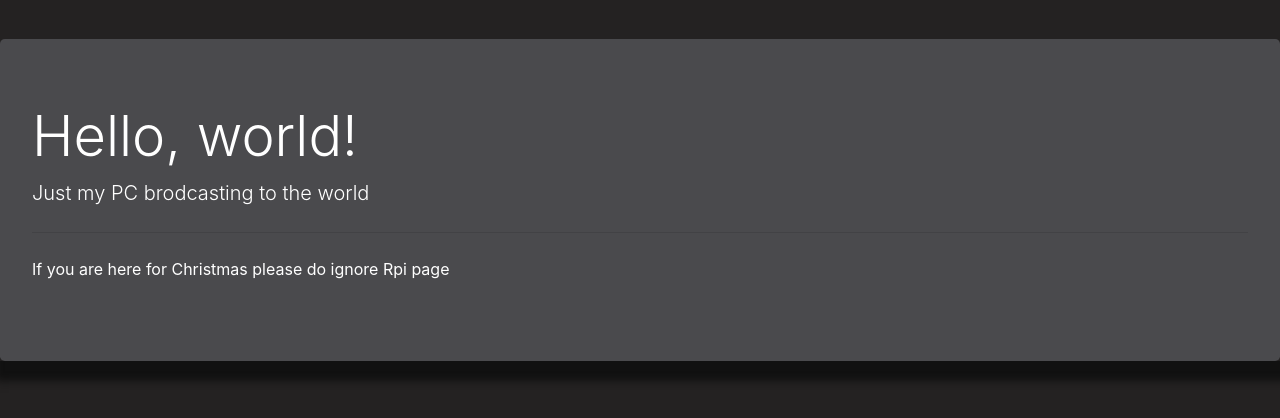
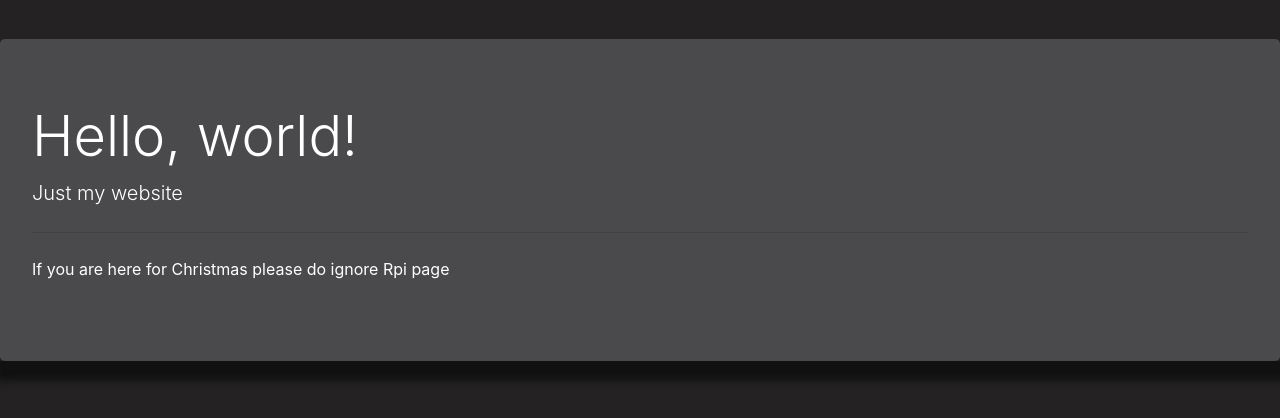
Before and after one commit to Tara-T/tara-t.github.io, a plain HTML site: page index.html in a window 1280 px wide. Shown: the part 92-510 px from the top of the page. Drawn offline with nearby package versions, Linux system fonts and the light colour scheme.

Commit message:
Update index.html

```diff
--- a/index.html
+++ b/index.html
@@ -62,7 +62,7 @@
 <br></br>
 <div class="jumbotron" style="background-color: #4a4a4d">
   <h1 class="display-4">Hello, world!</h1>
-  <p class="lead">Just my PC brodcasting to the world</p>
+  <p class="lead">Just my website</p>
   <hr class="my-4">
   <p>If you are here for Christmas please do ignore Rpi page</p>
 </div>
```
